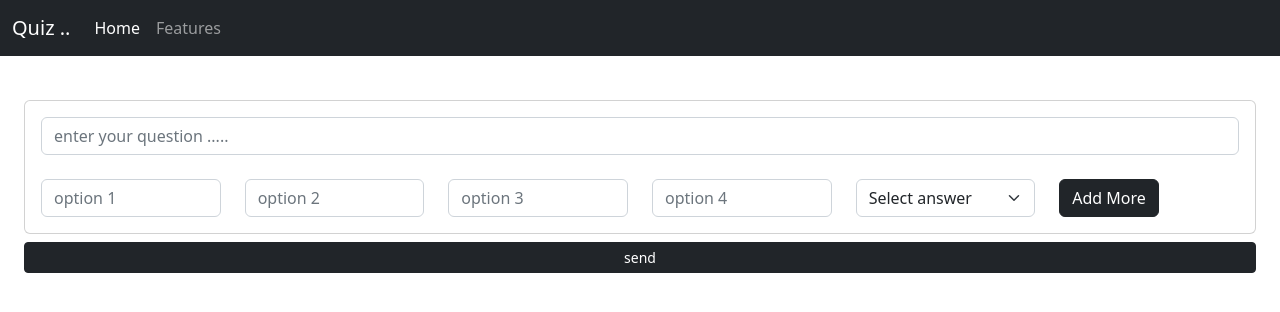
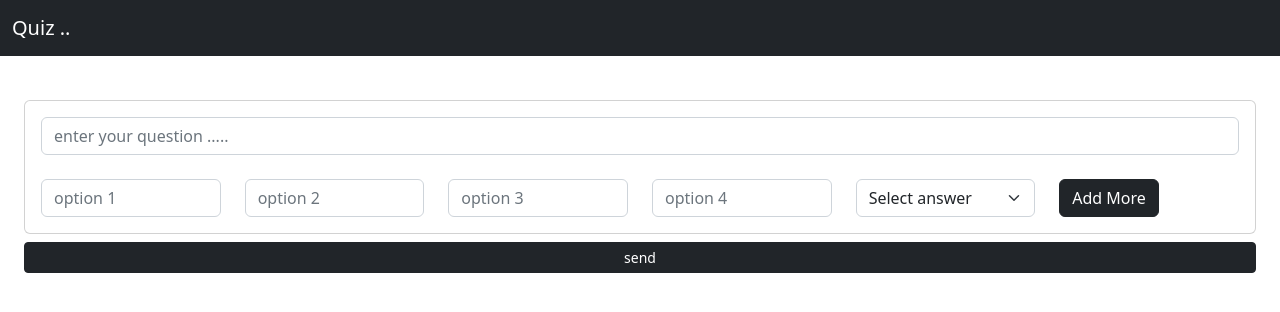
Before and after one commit to bhaveshRepo/react_client, a React (Vite) app: page / in a window 1280 px wide. Shown: the top 312 px of the page. Built offline with nearby package versions, Linux system fonts and the light colour scheme.

Commit message:
navbar tweaks

```diff
--- a/src/components/Navbar.jsx
+++ b/src/components/Navbar.jsx
@@ -9,17 +9,7 @@ const Navbar = () => {
                 <button className="navbar-toggler" type="button" data-bs-toggle="collapse" data-bs-target="#navbarNav" aria-controls="navbarNav" aria-expanded="false" aria-label="Toggle navigation">
                     <span className="navbar-toggler-icon"></span>
                 </button>
-                <div className="collapse navbar-collapse" id="navbarNav">
-                    <ul className="navbar-nav">
-                        <li className="nav-item">
-                            <a className="nav-link active" aria-current="page" href="#">Home</a>
-                        </li>
-                        <li className="nav-item">
-                            <a className="nav-link" href="#">Features</a>
-                        </li>
 
-                    </ul>
-                </div>
             </div>
         </nav>
     )
```
